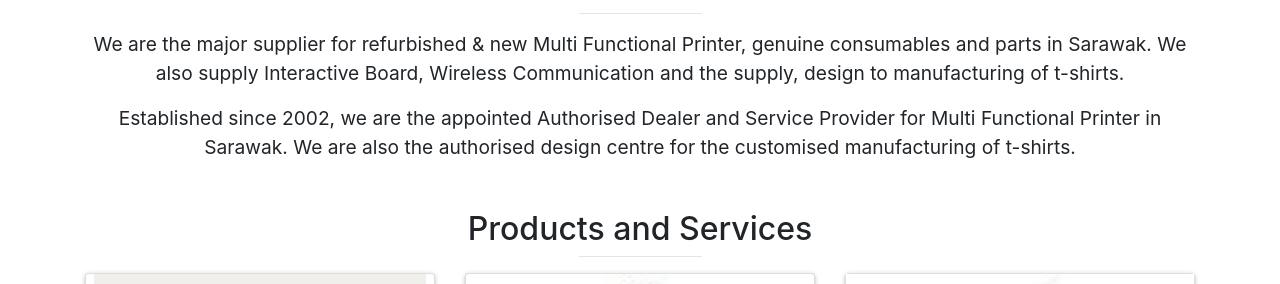
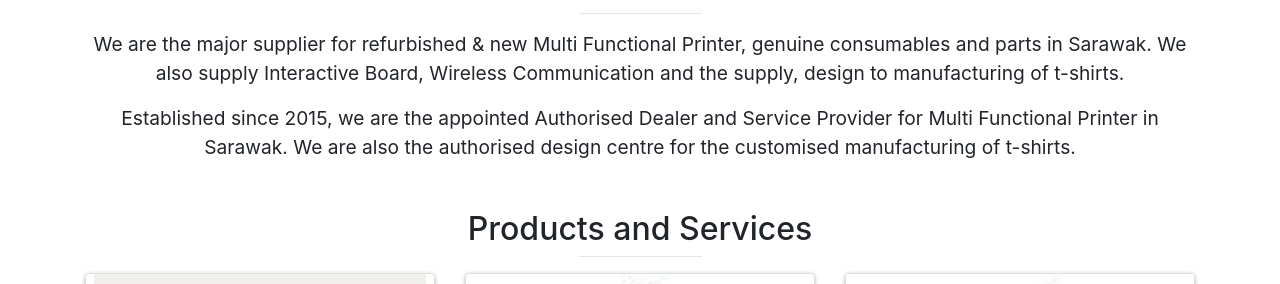
Before and after one commit to kekalmaju/kekalmaju.github.io, a Jekyll site: the page built from index.html, in a window 1280 px wide and 900 px high, scrolled down 542 px. Shown: the part 154-438 px from the top of the window. Built offline with Jekyll 4.4.1, drawn with Linux system fonts in a browser that asks for light colours; some of the changed text lies outside the part shown.

Commit message:
Update content

```diff
--- a/index.html
+++ b/index.html
@@ -39,7 +39,7 @@
       Communication and the supply, design to manufacturing of t-shirts.
     </p>
     <p>
-      Established since 2002, we are the appointed Authorised Dealer and Service Provider
+      Established since 2015, we are the appointed Authorised Dealer and Service Provider
       for Multi Functional Printer in Sarawak. We are also the authorised design centre for
       the customised manufacturing of t-shirts.
     </p>
@@ -84,7 +84,7 @@
       Communication and the supply, design to manufacturing of t-shirts.
     </p>
     <p>
-      Established since 2002, we are the appointed Authorised Dealer and Service Provider
+      Established since 2015, we are the appointed Authorised Dealer and Service Provider
       for Multi Functional Printer in Sarawak. We are also the authorised design centre for
       the customised manufacturing of t-shirts.
     </p>
@@ -126,8 +126,11 @@
         <tr>
           <td>Licenses</td>
           <td>
-            <a href="{{ '/assets/files/skm_mof.pdf' | relative_url }}" download="skm_mof_certificate.pdf">
+            <a class="mr-3" href="{{ '/assets/files/skm_mof.pdf' | relative_url }}" download="skm_mof_certificate.pdf">
               MOF Registration
+            </a>
+            <a href="{{ '/assets/files/skm_upkj.pdf' | relative_url }}" download="skm_upkj_certificate.pdf">
+              UPKJ Registration
             </a>
           </td>
         </tr>
```
Also changed, not shown: 1 other file.
